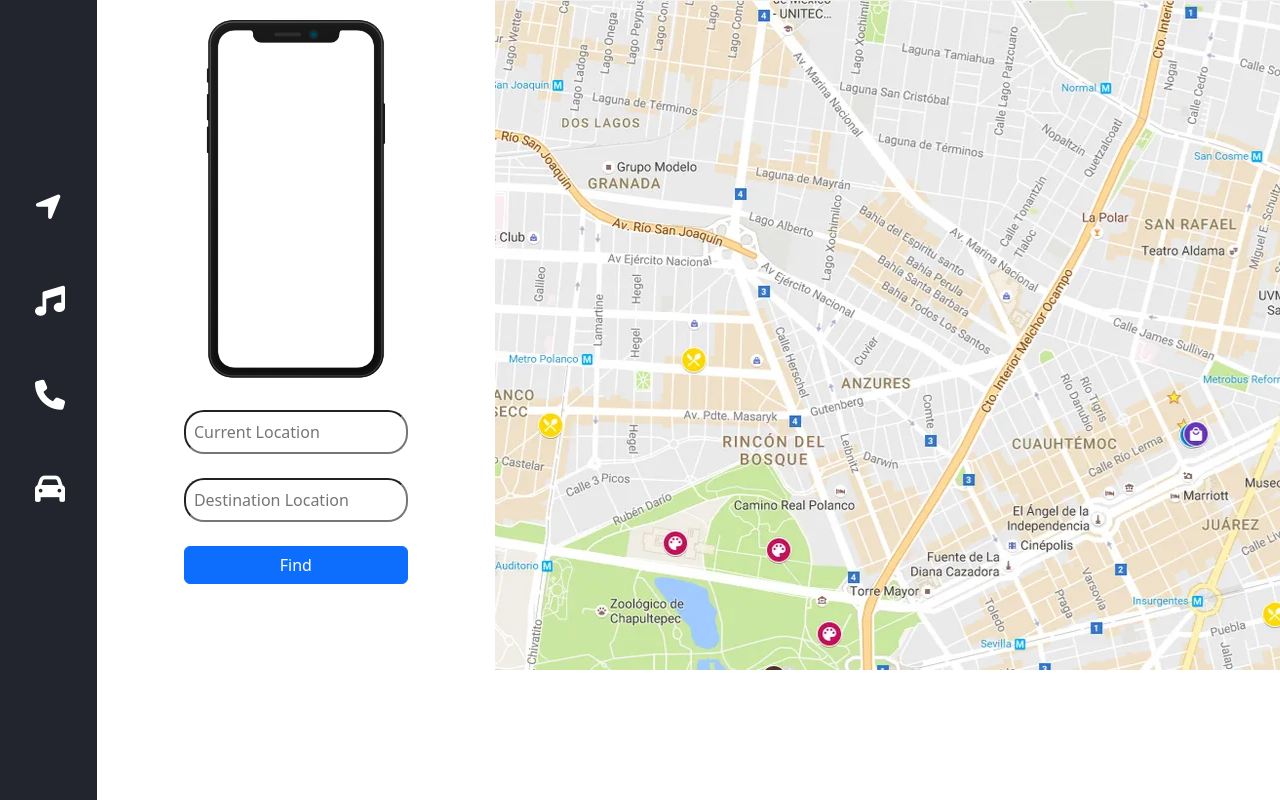
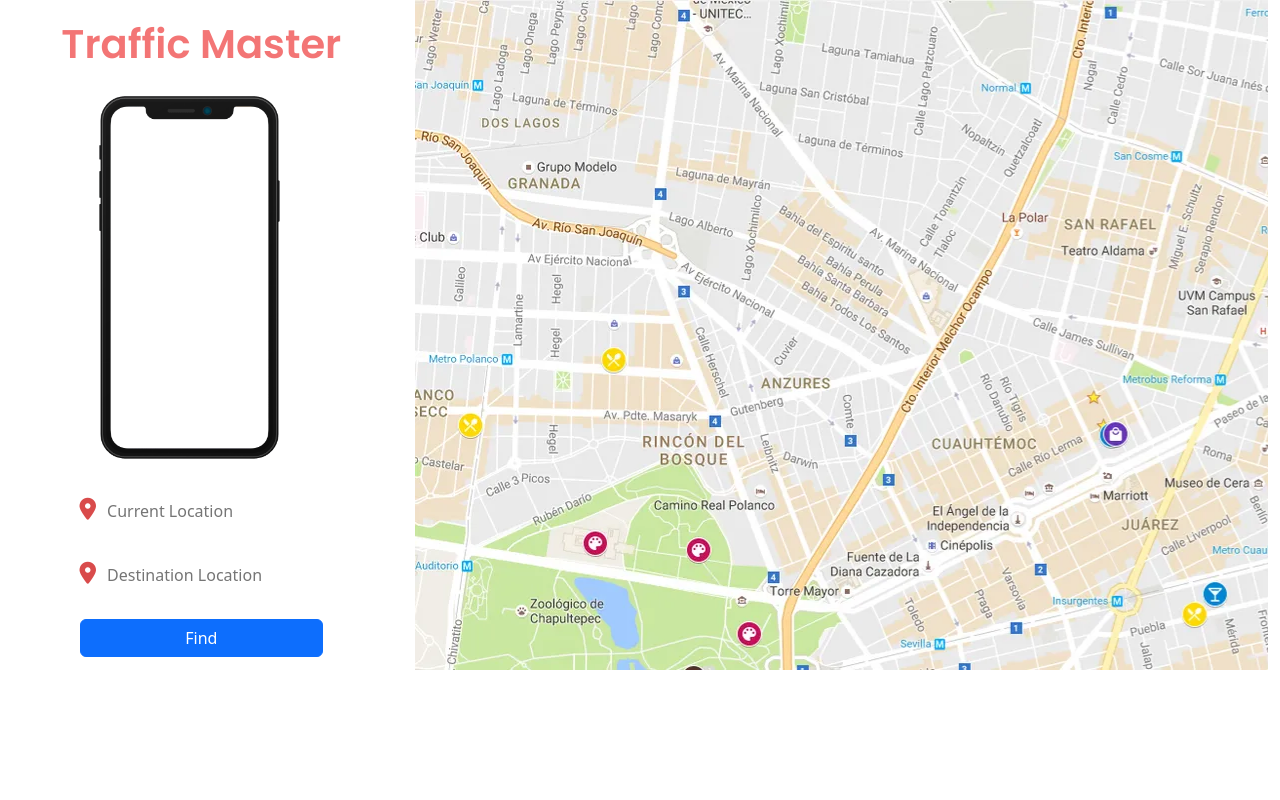
Before and after one commit to krishnagupta1543/TrafficAndRoutePrediction, a plain HTML site: page index.html in a window 1280 px wide. Drawn offline with nearby package versions, Linux system fonts and the light colour scheme.

Commit message:
file update

```diff
--- a/index.css
+++ b/index.css
@@ -1,3 +1,7 @@
+.heading{
+    font-family: 'Poppins', sans-serif;
+    padding-top: 20px;
+}
 a{
     color: inherit;
     text-decoration: none;
@@ -29,11 +33,13 @@ a{
     height: 100vh;
 }
 .form-curr{
+    border: none;
     border-radius: 20px;
     padding: 8px;
     width:14rem;
 }
 .form-dest{
+    border:none;
     border-radius: 20px;
     padding: 8px;
     width: 14rem;
@@ -41,5 +47,5 @@ a{
 .map-area{
     background-image: url("./assets/img-1.webp");
     background-repeat: no-repeat;
-
+    height:100vh;
 }
--- a/index.html
+++ b/index.html
@@ -13,29 +13,30 @@
         crossorigin="anonymous"></script>
     <link rel="stylesheet" href="index.css">
     <script src="https://kit.fontawesome.com/31310f7633.js" crossorigin="anonymous"></script>
+    <!-- adding font -->
+    <link rel="preconnect" href="https://fonts.googleapis.com">
+<link rel="preconnect" href="https://fonts.gstatic.com" crossorigin>
+<link href="https://fonts.googleapis.com/css2?family=Poppins:wght@600&display=swap" rel="stylesheet">
 </head>
 
 <body>
     <div class="row">
-        <div class="col-sm-1 leftcorner">
-            <div class="features">
-                <a href="#" class = "inside-f"><i class="fa-sharp fa-solid fa-location-arrow inside-features"></i></a> <br>
-                <a href="#" class = "inside-f"><i class="fa-solid fa-music inside-features"></i> </a><br>
-                <a href="#" class = "inside-f"><i class="fa-solid fa-phone inside-features"></i> </a><br>
-                <a href="#" class = "inside-f"><i class="fa-solid fa-car inside-features"></i> </a><br>
-            </div>
-        </div>
-        <div class="col-sm-11 rightcorner">
         <div class="row">
             <div class="col-sm-4 form-area">
+                <h1 style="text-align: center;color: rgb(243, 117, 117);" class = "heading">Traffic Master</h1>
                 <div class="main-form-area row">
-                        <img src="./assets/26623-map-navigation.gif" alt="" srcset="" style = "padding-top: 12px;">
+                    <div class="row" style="width: fit-content;"><img src="./assets/26623-map-navigation.gif" alt=""
+                            srcset="" style="padding-top: 12px;size: 10%;"></div>
                     <div class="search-form">
                         <br>
                         <form action="#">
-                                <input type="text" name = "current-location" placeholder="Current Location" class = "form-curr"> <br> <br>
-                                <input type="text" name = "current-location" placeholder="Destination Location" class = "form-dest"> <br> <br>
-                                <button type="button" class="btn btn-primary" style = "width: 14rem;">Find</button>
+                            <i class="fa-solid fa-location-dot"
+                                style="font-size:22px;padding-right:3px; color:rgb(217, 75, 75)"></i><input type="text"
+                                name="current-location" placeholder="Current Location" class="form-curr"> <br> <br>
+                            <i class="fa-solid fa-location-dot"
+                                style="font-size:22px;padding-right:3px; color:rgb(217, 75, 75)"></i><input type="text"
+                                name="current-location" placeholder="Destination Location" class="form-dest"> <br> <br>
+                            <button type="button" class="btn btn-primary" style="width:100%;">Find</button>
                         </form>
                     </div>
                 </div>
@@ -43,7 +44,6 @@
             <div class="col-sm-8 map-area"></div>
         </div>
     </div>
-    </div>
 </body>
 
 </html>
```
Lines whose indentation alone changed are shown as unchanged.
